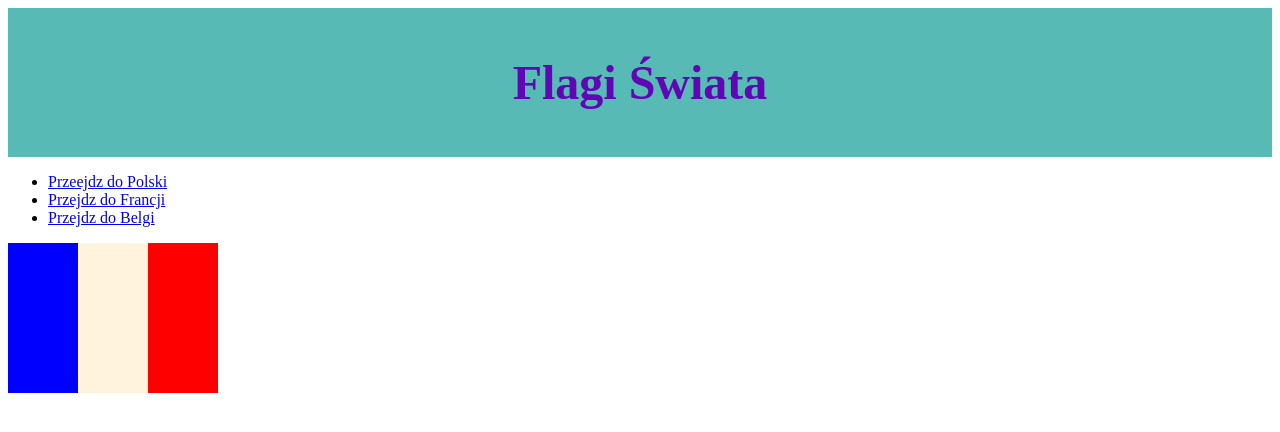
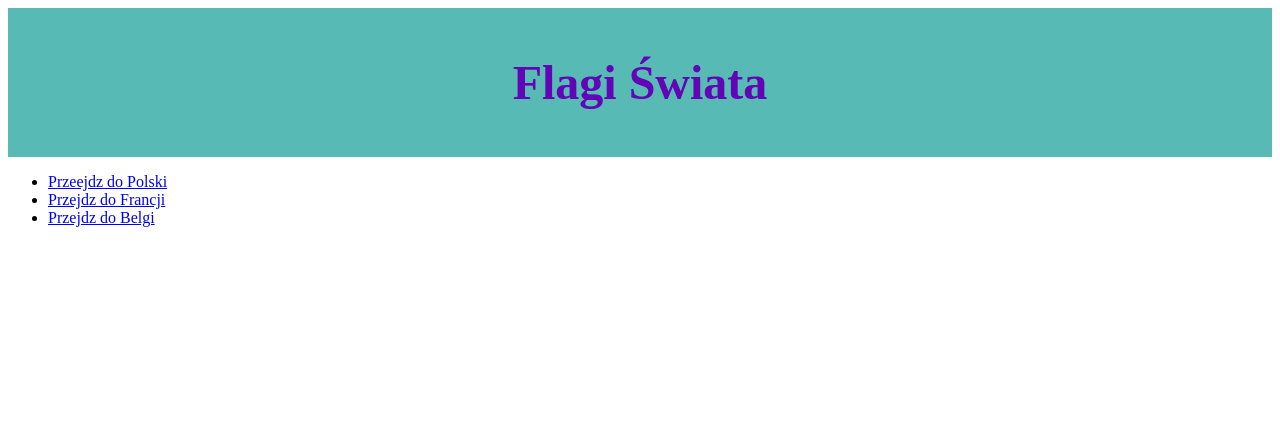
Before and after one commit to Michalina03/React, a React (Vite) app in the folder router/: page /francja in a window 1280 px wide. Shown: the top 432 px of the page. Built offline with nearby package versions, Linux system fonts and the light colour scheme.

Commit message:
Update Francja.jsx
.

```diff
--- a/router/src/components/Francja.jsx
+++ b/router/src/components/Francja.jsx
@@ -3,9 +3,9 @@ import React from 'react'
 function Francja() {
   return (
     <div className='francja'>
-      <div className='blue'></div>
-      <div className='white'></div>
-      <div className='red'></div>
+      <div className='francja--blue'></div>
+      <div className='francja--white'></div>
+      <div className='francja--red'></div>
     </div>
   )
 }
```
